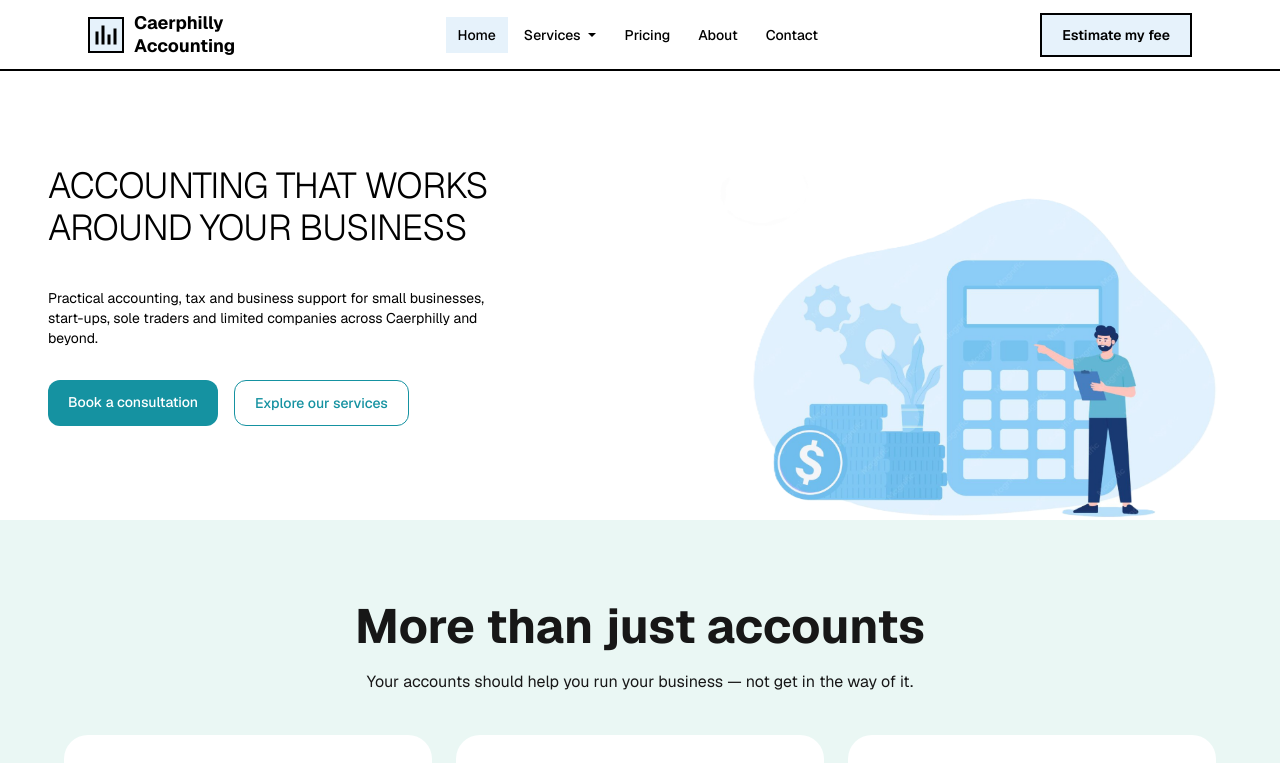
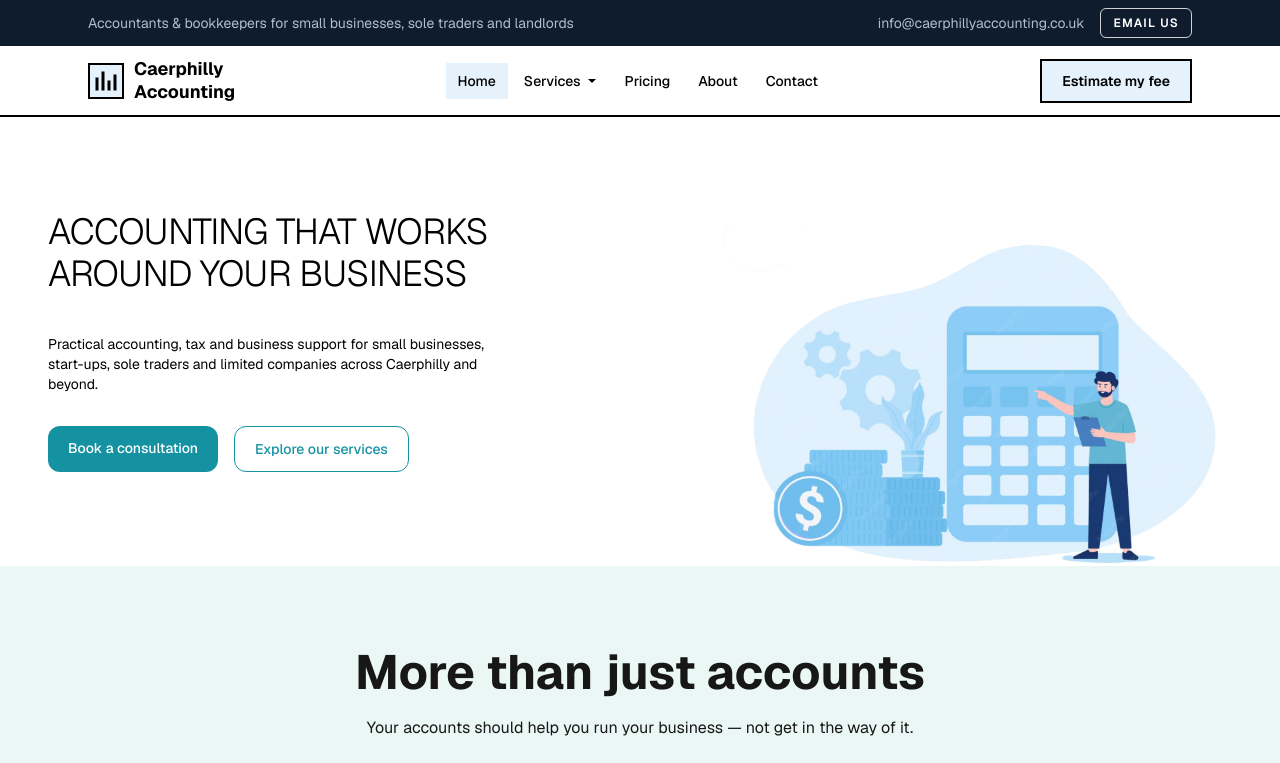
Before and after one commit to sanhu7/caerphilly-accounting-redesign, a Next.js app: page / in a window 1280 px wide. Shown: the top 763 px of the page. Built offline with nearby package versions, Linux system fonts and the light colour scheme.

Commit message:
add header top bar with email

```diff
--- a/components/layout/Header.tsx
+++ b/components/layout/Header.tsx
@@ -26,8 +26,7 @@ export default function Header() {
   const closeMenu = () => setOpen(false);
 
   const linkClass = (href: string) =>
-    `block px-3 py-2 text-sm font-medium hover:bg-brand-light ${focusRing} ${
-      pathname === href ? "bg-brand-light" : ""
+    `block px-3 py-2 text-sm font-medium hover:bg-brand-light ${focusRing} ${pathname === href ? "bg-brand-light" : ""
     }`;
 
   const renderItems = (variant: "desktop" | "mobile") =>
@@ -56,6 +55,29 @@ export default function Header() {
 
   return (
     <header className="border-b-2 border-black bg-white">
+      {/* Top bar */}
+      <div className="bg-[var(--ink)] text-sm text-[var(--footer-text)]">
+        <div className="mx-auto flex max-w-6xl flex-col gap-2 px-4 py-2 sm:px-6 md:flex-row md:items-center md:justify-between">
+          <p>Accountants &amp; bookkeepers for small businesses, sole traders and landlords</p>
+
+          <div className="flex items-center justify-between gap-4">
+            <a
+              href="mailto:info@caerphillyaccounting.co.uk"
+              className="break-all hover:text-white hover:underline focus-visible:outline-2 focus-visible:outline-offset-4 focus-visible:outline-white"
+            >
+              info@caerphillyaccounting.co.uk
+            </a>
+
+            <a
+              href="mailto:info@caerphillyaccounting.co.uk"
+              className="shrink-0 rounded-[6px] border border-white/80 px-3 py-1.5 text-xs font-semibold uppercase tracking-widest text-white hover:bg-white/10 focus-visible:outline-2 focus-visible:outline-offset-4 focus-visible:outline-white"
+            >
+              Email us
+            </a>
+          </div>
+        </div>
+      </div>
+
       <div className="mx-auto flex max-w-6xl items-center justify-between gap-4 px-4 py-3 sm:px-6">
         <Logo />
 
```
